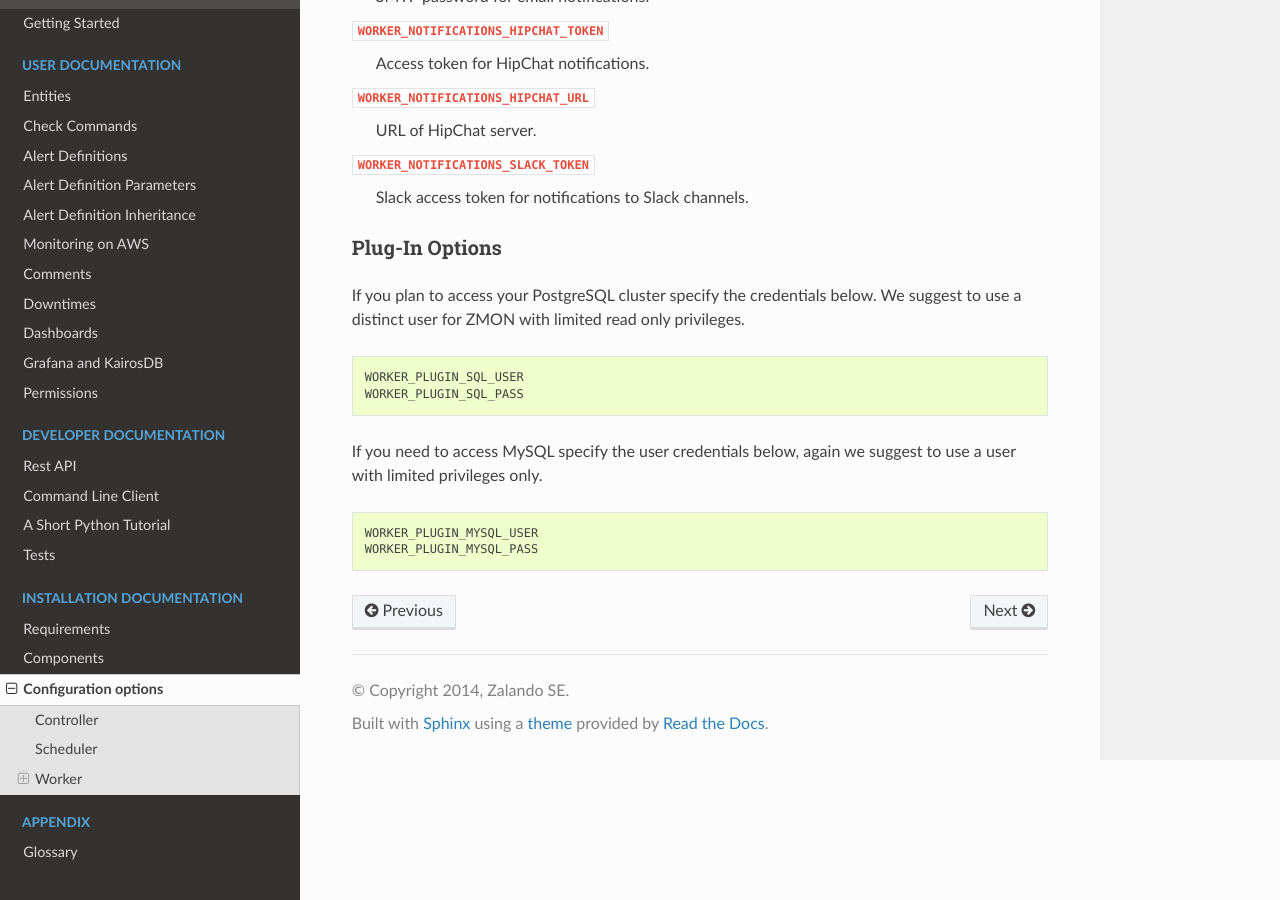
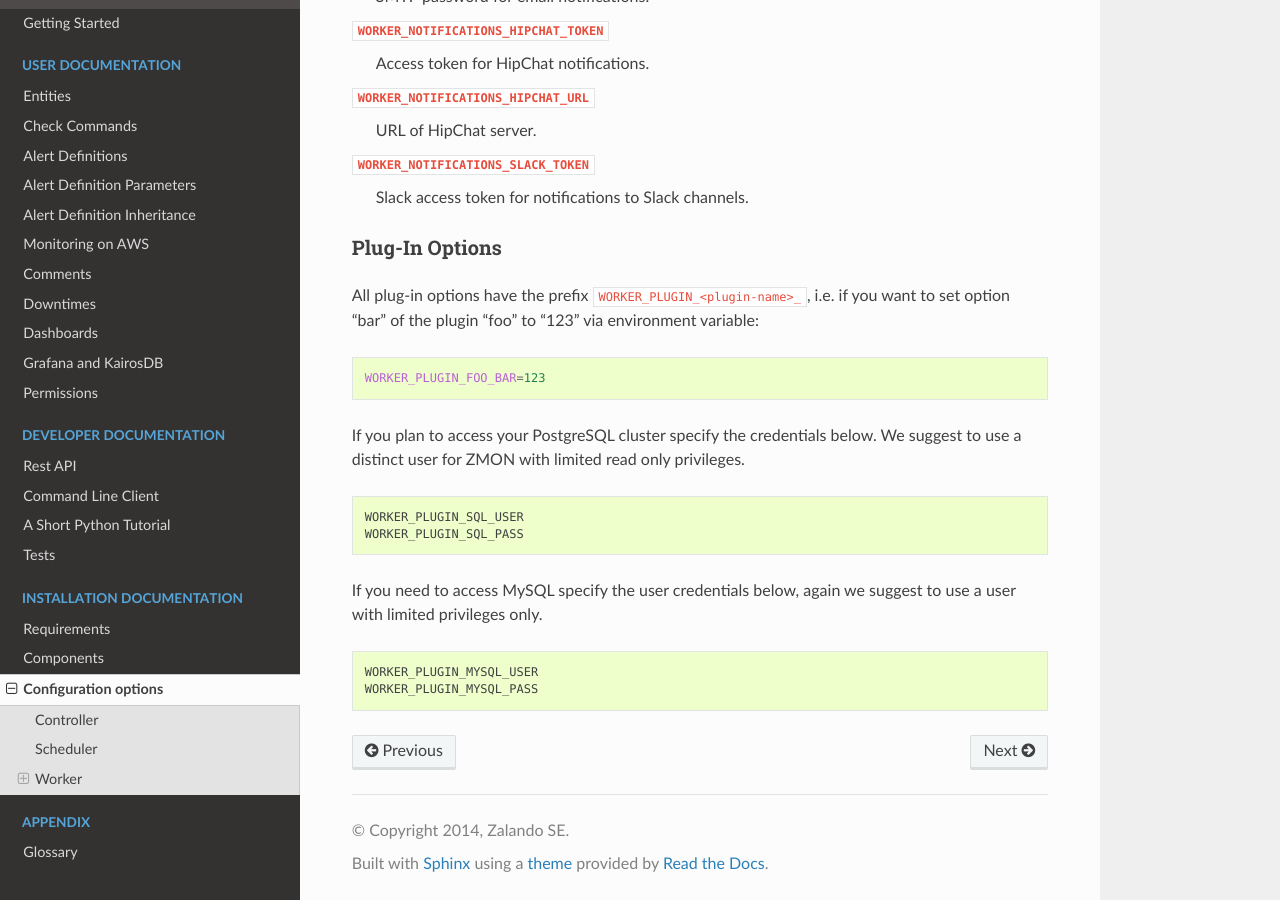
Before and after one commit to zalando-zmon/zmon-docs, a Sphinx documentation site: the page built from docs/installation/configuration.rst, in a window 1280 px wide and 900 px high, scrolled down 1843 px. Built offline with Sphinx 7.4.7 and the Read the Docs theme 2.0.0, drawn with Linux system fonts in a browser that asks for light colours.

Commit message:
common plugin option prefix

```diff
--- a/docs/installation/configuration.rst
+++ b/docs/installation/configuration.rst
@@ -80,6 +80,12 @@ Notification Options
 Plug-In Options
 ---------------
 
+All plug-in options have the prefix ``WORKER_PLUGIN_<plugin-name>_``, i.e. if you want to set option "bar" of the plugin "foo" to "123" via environment variable:
+
+.. code-block:: bash
+
+    WORKER_PLUGIN_FOO_BAR=123
+
 If you plan to access your PostgreSQL cluster specify the credentials below. We suggest to use a distinct user for ZMON with limited read only privileges.
 
 .. code-block:: bash
```
